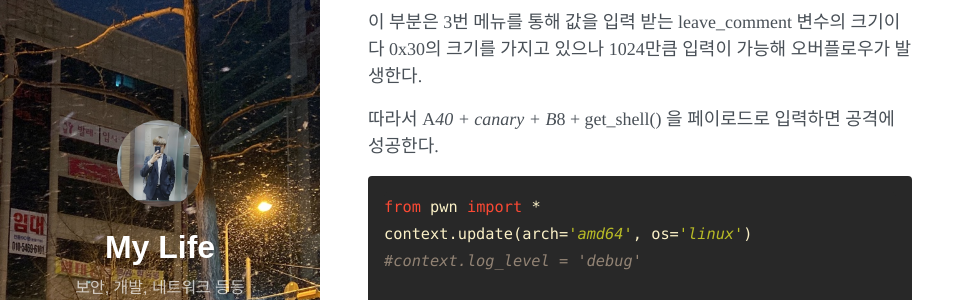
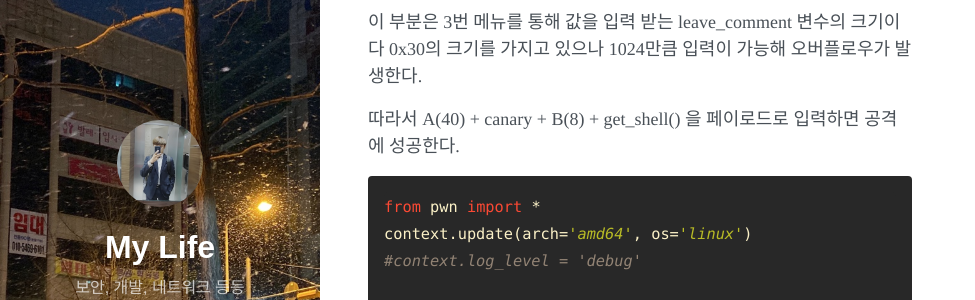
Before and after one commit to dig06161/dig06161.github.io, a Jekyll site: the page built from _posts/2023-03-12-dreamhack-pwn-master_canary.md, in a window 1280 px wide and 900 px high, scrolled down 3800 px. Shown: the part 151-451 px from the top of the window, without its empty margins (0-975 px from the left). Built offline with Jekyll 4.4.1, drawn with Linux system fonts in a browser that asks for light colours; nearby versions of some CDN libraries; comment, search, counter and statistics services are not loaded.

````diff
--- a/_posts/2023-03-12-dreamhack-pwn-master_canary.md
+++ b/_posts/2023-03-12-dreamhack-pwn-master_canary.md
@@ -144,7 +144,7 @@ pwndbg> x/x 0x7ffff77ef728-0x7ffff77eee40
 ```
 이 부분은 3번 메뉴를 통해 값을 입력 받는 leave_comment 변수의 크기이다 0x30의 크기를 가지고 있으나 1024만큼 입력이 가능해 오버플로우가 발생한다.
 
-따라서 A*40 + canary + B*8 + get_shell() 을 페이로드로 입력하면 공격에 성공한다.
+따라서 A(40) + canary + B(8) + get_shell() 을 페이로드로 입력하면 공격에 성공한다.
 
 
 
````
